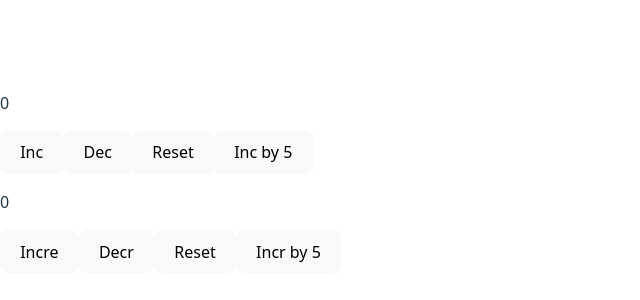
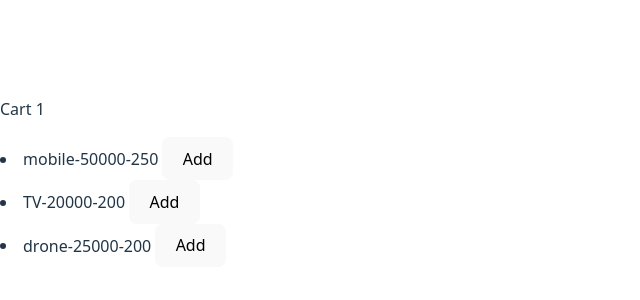
Before and after one commit to mamoonbgc036/react-fundamentals, a React (Vite) app: page / in a window 1280 px wide. Shown: the part 226-526 px from the top of the page, without its empty margins (0-640 px from the left). Built offline with nearby package versions, Linux system fonts and the light colour scheme.

Commit message:
display static product in shopping carts

```diff
--- a/src/App.tsx
+++ b/src/App.tsx
@@ -1,11 +1,9 @@
-import TestReducer from './TestReducer'
-import State from './State'
+import ShopCart from './ShopCart'
 
 export default function App() {
   return (
     <>
-      <TestReducer />
-      <State />
+      <ShopCart />
     </>
   )
 }
--- /dev/null
+++ b/src/ShopCart.tsx
@@ -0,0 +1,18 @@
+import { useReducer } from 'react'
+
+export default function ShopCart() {
+    const products = [
+        { id: 1, name: "mobile", price: 50000, quantity: 250 },
+        { id: 2, name: "TV", price: 20000, quantity: 200 },
+        { id: 3, name: "drone", price: 25000, quantity: 200 }
+    ]
+
+    return (
+        <>
+            <p>Cart <span>1</span></p>
+            {
+                products.map(product => <li>{product.name}-{product.price}-{product.quantity} <button>Add</button></li>)
+            }
+        </>
+    )
+}
```
